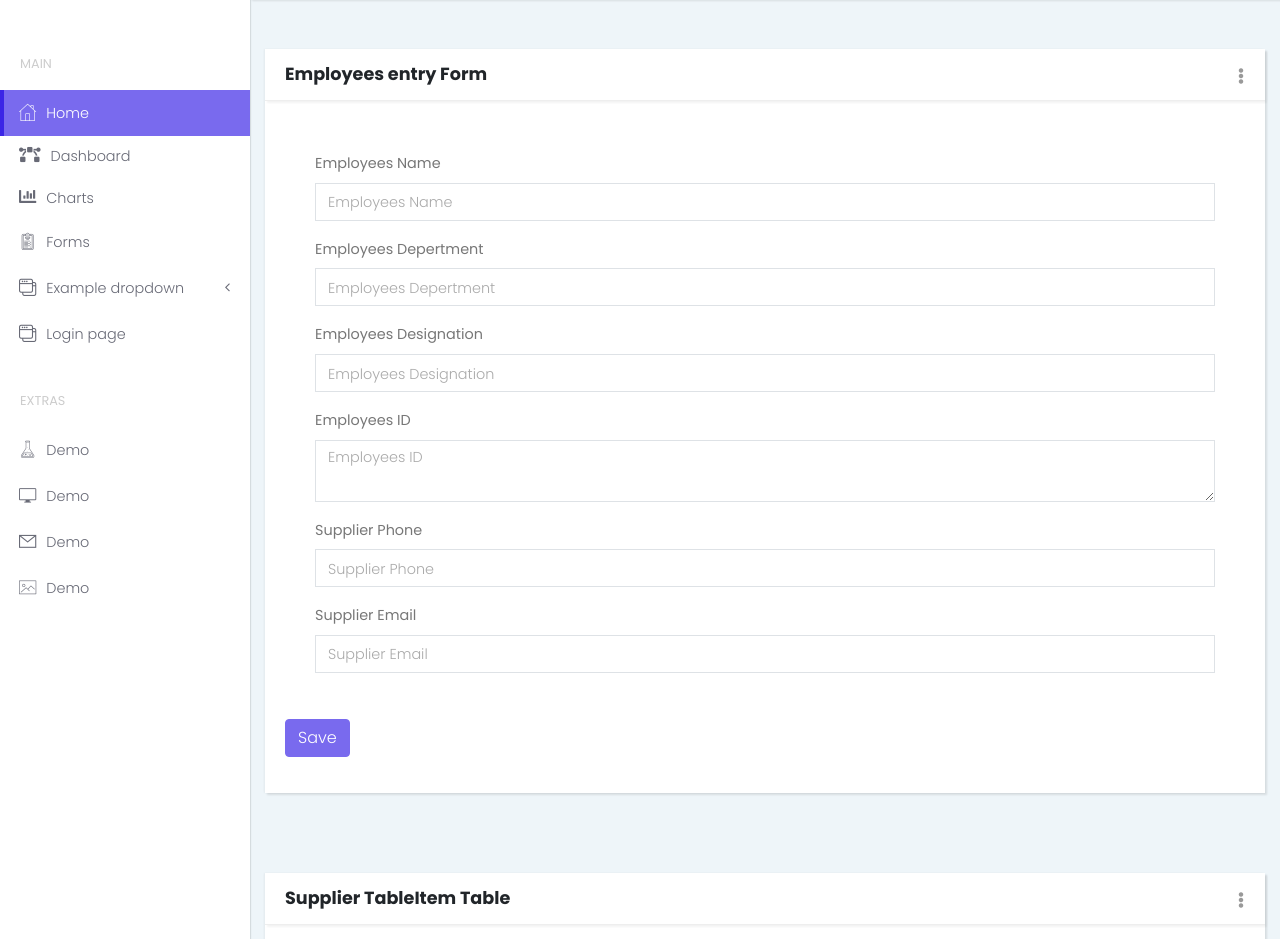
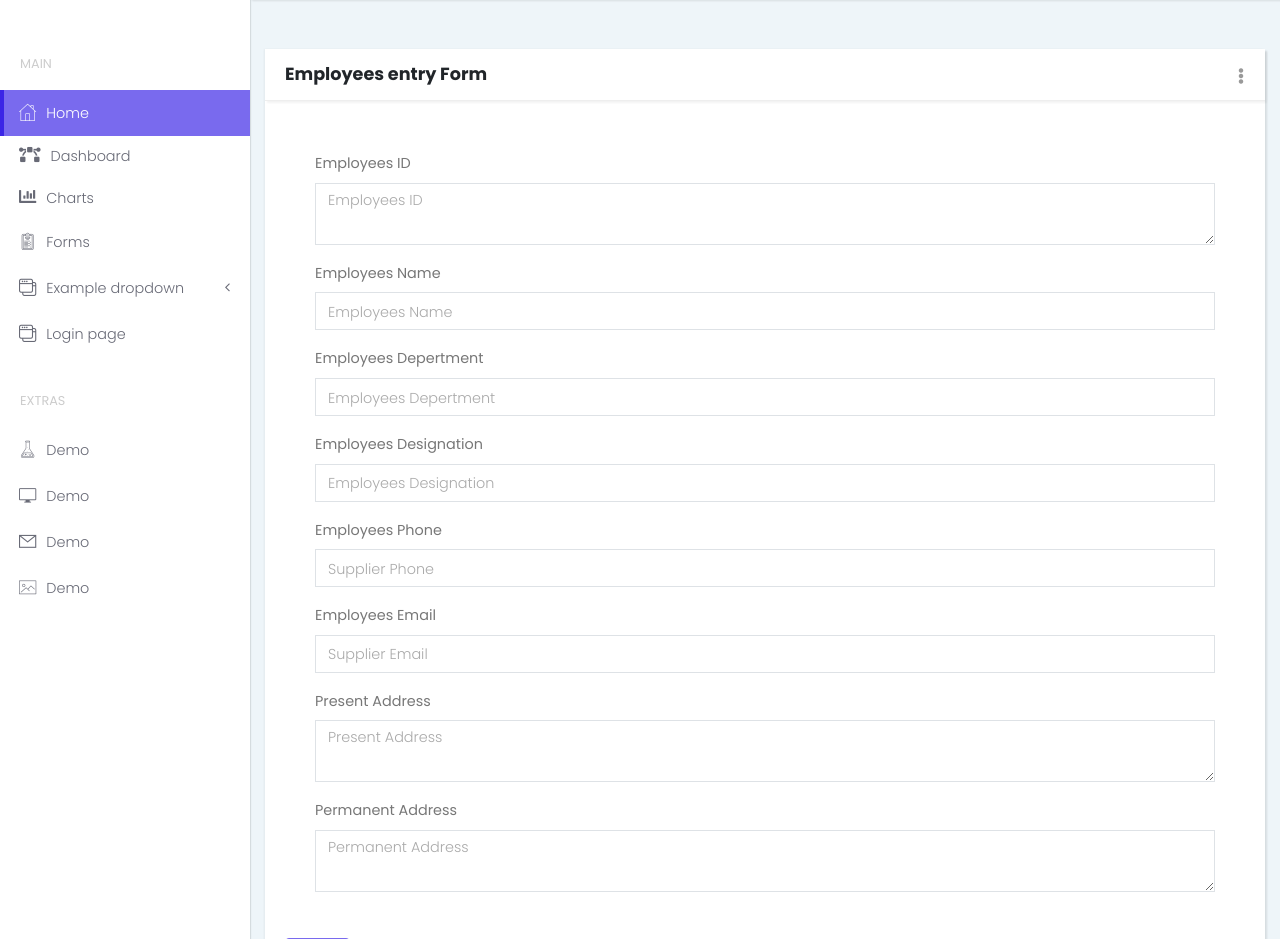
Before and after one commit to JashimMj/insurance, a Django app: template software/insurance/templates/hr/Employees.html in a window 1280 px wide. Shown: the part 410-1349 px from the top of the page. Run offline with Django 3.2, Linux system fonts and the light colour scheme; the template is opened without the code that fills it, so the values that code supplies are empty; some libraries are stand-ins or nearby versions.

Commit message:
26/03/2021

```diff
--- a/software/insurance/models.py
+++ b/software/insurance/models.py
@@ -39,5 +39,5 @@ class EmployeesInformationM(models.Model):
     Permanent_address=models.TextField(max_length=1500,null=True,blank=True)
     Date_of_Birth=models.DateField(null=True,blank=True)
     Phone=models.CharField(max_length=50,null=True,blank=True)
-    Email=models.CharField(max_length=50,null=True,blank=True)
+    Email=models.EmailField(max_length=50,null=True,blank=True)
     objects = models.Manager()
--- a/software/insurance/templates/hr/Employees.html
+++ b/software/insurance/templates/hr/Employees.html
@@ -32,6 +32,10 @@
                     {%csrf_token%}
                     <div class="row">
                         <div class="form-group col-md-12">
+                            <label class="form-control-label">Employees ID</label>
+                            <textarea placeholder="Employees ID" class="form-control" name="eid"></textarea>
+                        </div>
+                        <div class="form-group col-md-12">
                             <label class="form-control-label">Employees Name</label>
                             <input type="text" placeholder="Employees Name" class="form-control" name="name">
                         </div>
@@ -43,17 +47,22 @@
                             <label class="form-control-label">Employees Designation</label>
                             <input type="text" placeholder="Employees Designation" class="form-control" name="designation">
                         </div>
+
                         <div class="form-group col-md-12">
-                            <label class="form-control-label">Employees ID</label>
-                            <textarea placeholder="Employees ID" class="form-control" name="eid"></textarea>
-                        </div>
-                        <div class="form-group col-md-12">
-                            <label class="form-control-label">Supplier Phone</label>
+                            <label class="form-control-label">Employees Phone</label>
                             <input type="text" placeholder="Supplier Phone" class="form-control" name="phone">
                         </div>
                         <div class="form-group col-md-12">
-                            <label class="form-control-label">Supplier Email</label>
+                            <label class="form-control-label">Employees Email</label>
                             <input type="text" placeholder="Supplier Email" class="form-control" name="email">
+                        </div>
+                        <div class="form-group col-md-12">
+                            <label class="form-control-label">Present Address</label>
+                            <textarea placeholder="Present Address" class="form-control" name="paddress"></textarea>
+                        </div>
+                        <div class="form-group col-md-12">
+                            <label class="form-control-label">Permanent Address</label>
+                            <textarea placeholder="Permanent Address" class="form-control" name="peraddress"></textarea>
                         </div>
                     </div>
                     <div class="form-group">
```
Also changed, not shown: software/db.sqlite3, software/insurance/migrations/0012_auto_20210326_2122.py (added).
